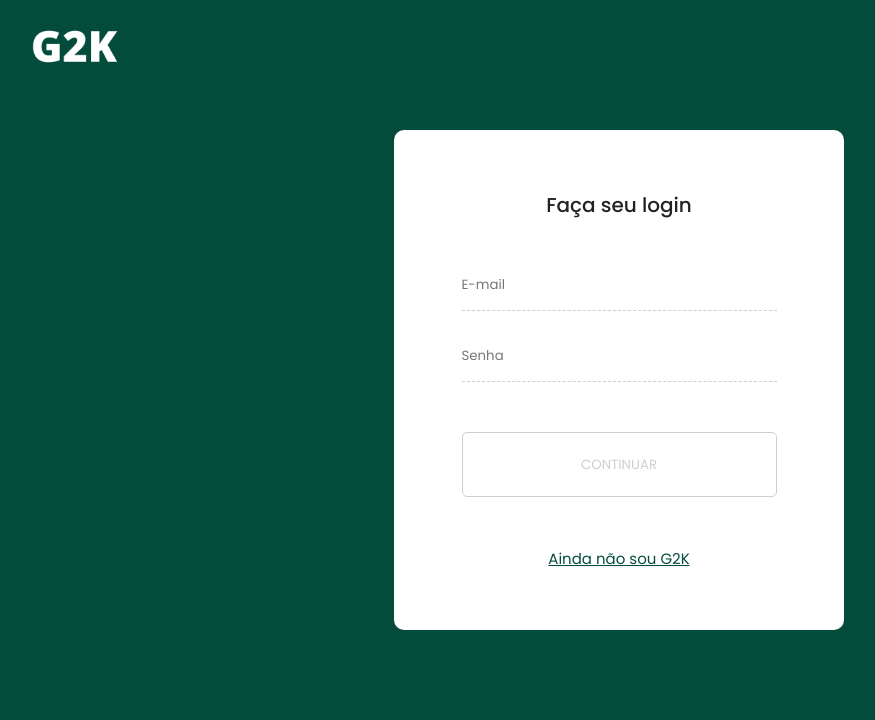
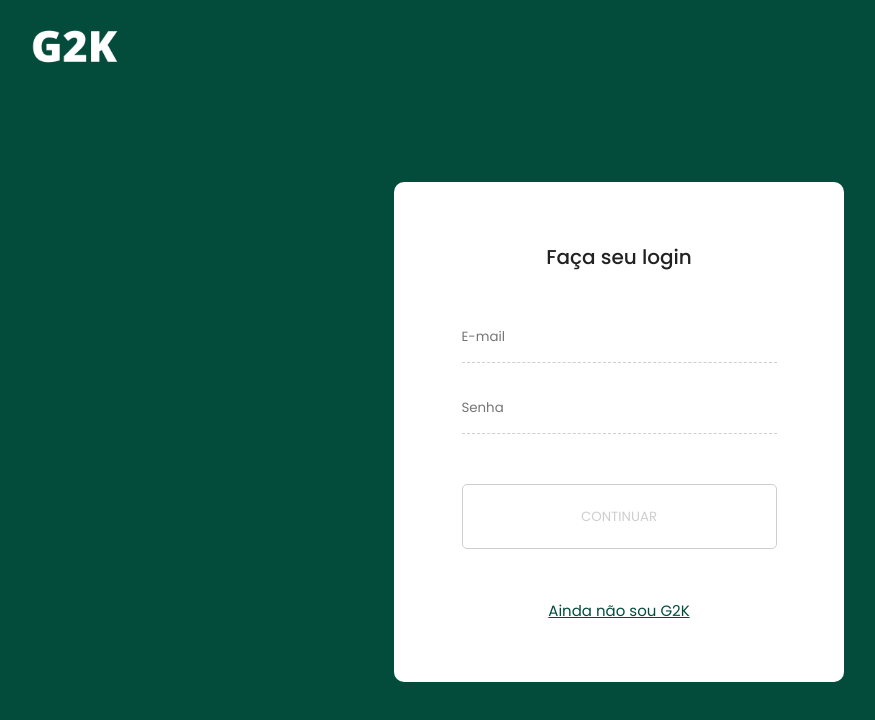
Before and after one commit to TheDevs-Team/web, a React (Create React App) app: page /entrar in a window 1280 px wide. Shown: the top 720 px of the page, without its empty margins (21-896 px from the left). Built offline with nearby package versions, Linux system fonts and the light colour scheme.

Commit message:
feat: update styles

```diff
--- a/src/pages/Login/styles.ts
+++ b/src/pages/Login/styles.ts
@@ -40,7 +40,7 @@ export const FormContainer = styled.form`
   align-items: center;
   flex-direction: column;
 
-  margin: 50px 10px 0 10px;
+  margin: 8% 10px 0 10px;
 
   background: #fff;
 
```
